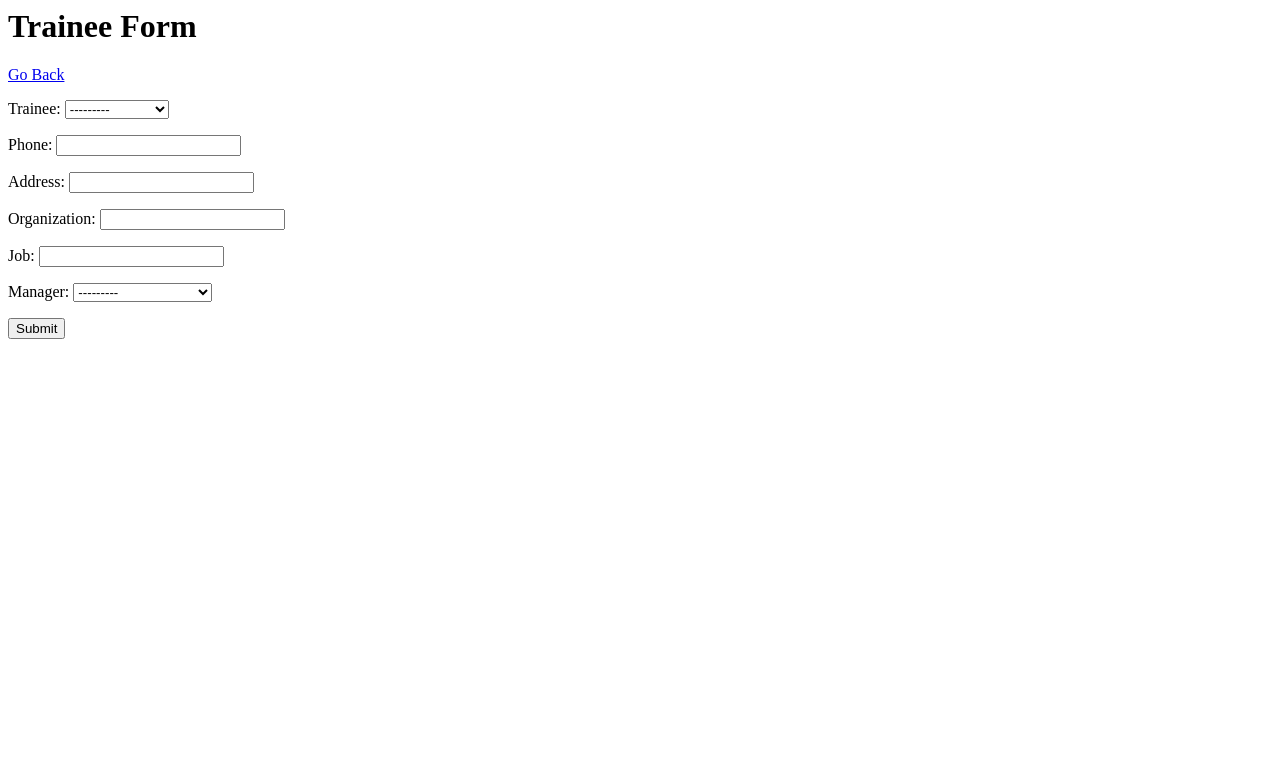
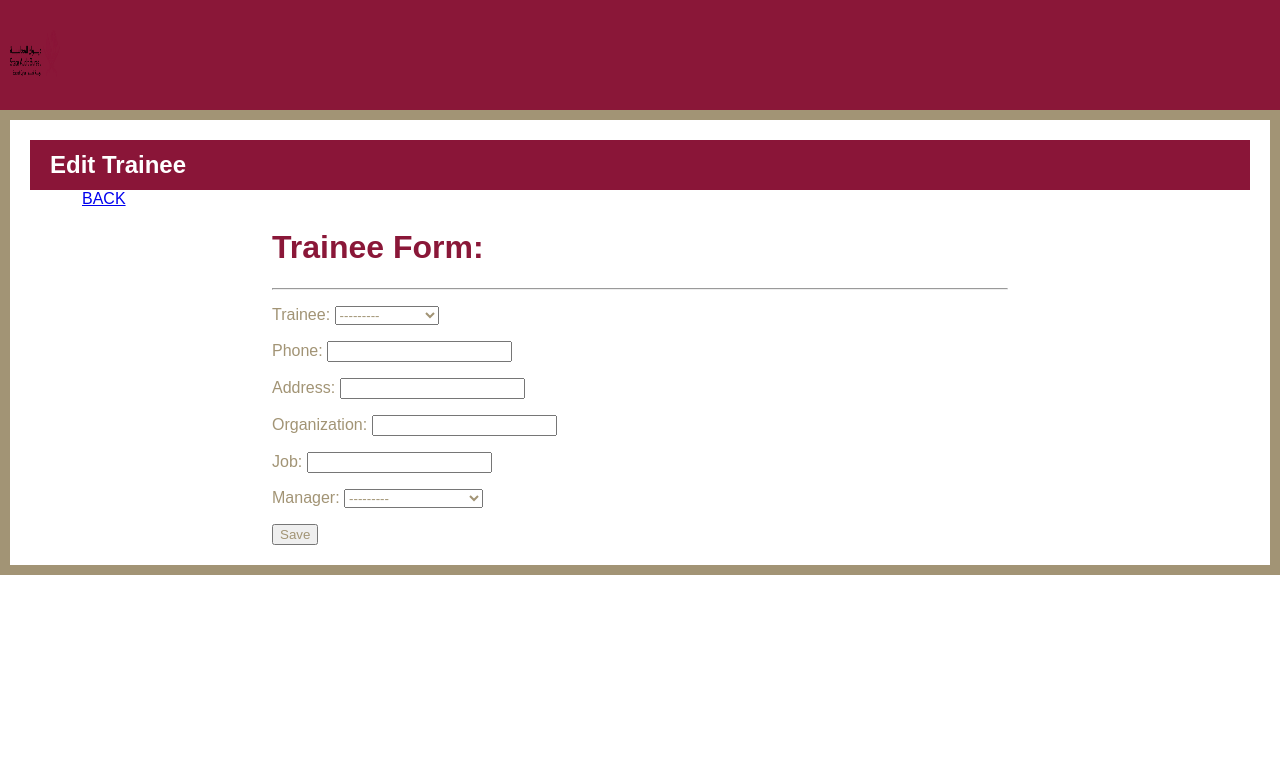
Before and after one commit to SAB-QA-Team/SAB-Training-Management-App, a Django app: page /trainee-create/ in a window 1280 px wide. Shown: the top 783 px of the page. Run offline with Django 4.2, Linux system fonts and the light colour scheme; data comes from the database, SQL or seed files in the repository; both versions use the stored data as it was after the commit; some libraries are stand-ins or nearby versions.

Commit message:
Prepared for the demo

```diff
--- a/sab_training_management/base/templates/base/2fa_setup.html
+++ b/sab_training_management/base/templates/base/2fa_setup.html
@@ -1,4 +1,4 @@
-{% extends 'base/main_no_nav.html' %}
+{% include 'base/main_no_nav.html' %}
 
 {% block content %}
 <h1>User Profile</h1>
--- a/sab_training_management/base/templates/base/admin_dashboard/trainee_form.html
+++ b/sab_training_management/base/templates/base/admin_dashboard/trainee_form.html
@@ -1,10 +1,77 @@
-<h1>Trainee Form</h1>
-<a href="{% url 'trainees' %}">Go Back</a>
-<form method="POST" action="">
-    {% csrf_token %}
-    {{form.as_p}}
-    <input type="submit" value="Submit">
+{% load static %}
+<!DOCTYPE html>
+<html>
+   <head>
+      <meta charset="UTF-8">
+	  <meta name="viewport" content="width=device-width, initial-scale=1.0, minimum-scale=1.0, maximum-scale=2.0, user-scalable=no">
+
+      <title>Dashboard</title>
+      <!-- Bootstrap CSS -->
+      <link rel="stylesheet" href="https://cdnjs.cloudflare.com/ajax/libs/font-awesome/6.3.0/css/all.min.css" integrity="sha512-SzlrxWUlpfuzQ+pcUCosxcglQRNAq/DZjVsC0lE40xsADsfeQoEypE+enwcOiGjk/bSuGGKHEyjSoQ1zVisanQ==" crossorigin="anonymous" referrerpolicy="no-referrer" />
+	    <link rel="stylesheet" href="https://cdnjs.cloudflare.com/ajax/libs/bootstrap/5.3.0-alpha1/css/bootstrap-grid.min.css" integrity="sha512-zDDxSlYrbKTTfup/YyljmstpX+1jwjeg15AKS/fl26gRxfpD+HMr6dfuJQzCcFtoIEjf93SuCffose5gDQOZtg==" crossorigin="anonymous" referrerpolicy="no-referrer" />
+      <!-- Custom CSS -->
+      <style>
+         body {
+         margin: 20px;
+         background-color: #fff;
+         }
+         .gold-border {
+         border: 10px solid#A29475;
+         padding: 20px;
+         background-color: #fff;
+         }
+         .maroon-bar {
+         background-color: #8A1538;
+         color: #fff;
+         height: 50px;
+         display: flex;
+         align-items: center;
+         justify-content: flex-start;
+         padding: 0 20px;
+         }
+         .maroon-bar h2 {
+         margin: 0;
+         font-weight: bold;
+         font-size: 24px;
+         }
+      </style>
+      <link rel="stylesheet" href="{% static 'css/reg_style.css' %}">
+</head>
+
+   <body>
+    <div class="header">
+      <div class="logo">
+         <img src="{% static 'img/primary-rgb-state-audit-bureau-1@2x.png' %}" alt="Logo">
+        </div>
+    </div>
+
+    <div class="gold-border container-fluid">
+      <div class="maroon-bar">
+        <h2>Edit Trainee</h2>
+      </div>
 
 
+      <div class="container">
+        <div class="row justify-content-center">
+          <a href="{% url 'trainees' %}">BACK</a>
+          <div class="col-md-8">
+            <div class="card">
+              <div class="card-header">
+                <h1 style="color:#8A1738" > Trainee Form:</h1>
+                <hr/>
+              </div>
 
-</form>
+              <div class="card-body" >
+                <form method="POST" action="">
+                    {% csrf_token %}
+                    {{form.as_p}}
+                    <input type="submit" value="Save">
+                </form>
+              </div>
+            </div>
+          </div>
+        </div>
+      </div>
+    </div>
+</body>
+</html>
--- a/sab_training_management/base/templates/base/courses_list.html
+++ b/sab_training_management/base/templates/base/courses_list.html
@@ -47,7 +47,7 @@
       </ul>
     </div>
 
-    <span class="hello-msg">Welcome, <a href="{% url 'profile' %}"> {{request.user}} </a> </span>
+    <span class="hello-msg">Welcome, <a href="{% url 'profile' %}"> {{request.user.get_name}} </a> </span>
     <span ><a  class="hello-msg" href="{% url 'logout' %}">Logout</a></span>
 
   </nav>
--- a/sab_training_management/base/templates/base/manager/my_trainee_courses.html
+++ b/sab_training_management/base/templates/base/manager/my_trainee_courses.html
@@ -119,7 +119,7 @@ th {
             <tr>
                 <td>{{traineeCourse.course}}</td>
                 <td>{{traineeCourse.classes_attended}} / {{traineeCourse.course.number_of_classes}}</td>
-                <td><a href="{% url 'course-details-trainee' id_number=traineeCourse.course.id%}">VIEW</a></td>
+                <td><a href="{% url 'course-details' course_id=traineeCourse.course.id%}">VIEW</a></td>
 
             </tr>
             {% endif %}
--- a/sab_training_management/base/templates/base/qr_code.html
+++ b/sab_training_management/base/templates/base/qr_code.html
@@ -1,4 +1,4 @@
-{% extends 'base/main_no_nav.html' %}
+{% include 'base/main_no_nav.html' %}
 
 {% block content %}
   <div class="container">
--- a/sab_training_management/base/trainee_views.py
+++ b/sab_training_management/base/trainee_views.py
@@ -26,7 +26,8 @@ def register_trainee(request):
             trainee.address = form.cleaned_data['address']
             trainee.organization = form.cleaned_data['organization']
             trainee.job = form.cleaned_data['job']
-            trainee.manager = Manager.objects.get(organization=trainee.organization)
+            #Fix this for multiple managers
+            trainee.manager = Manager.objects.filter(organization=trainee.organization)[0]
             trainee.save()
             return redirect('login')
         else:
@@ -108,7 +109,7 @@ def register_course(request, course_id):
         courseObj.capacity -= 1
         courseObj.save()
 
-    return redirect("courses-list")
+    return redirect("my-courses")
 
 
 ################################################
```
Also changed, not shown: sab_training_management/db.sqlite3, 2 other files.
